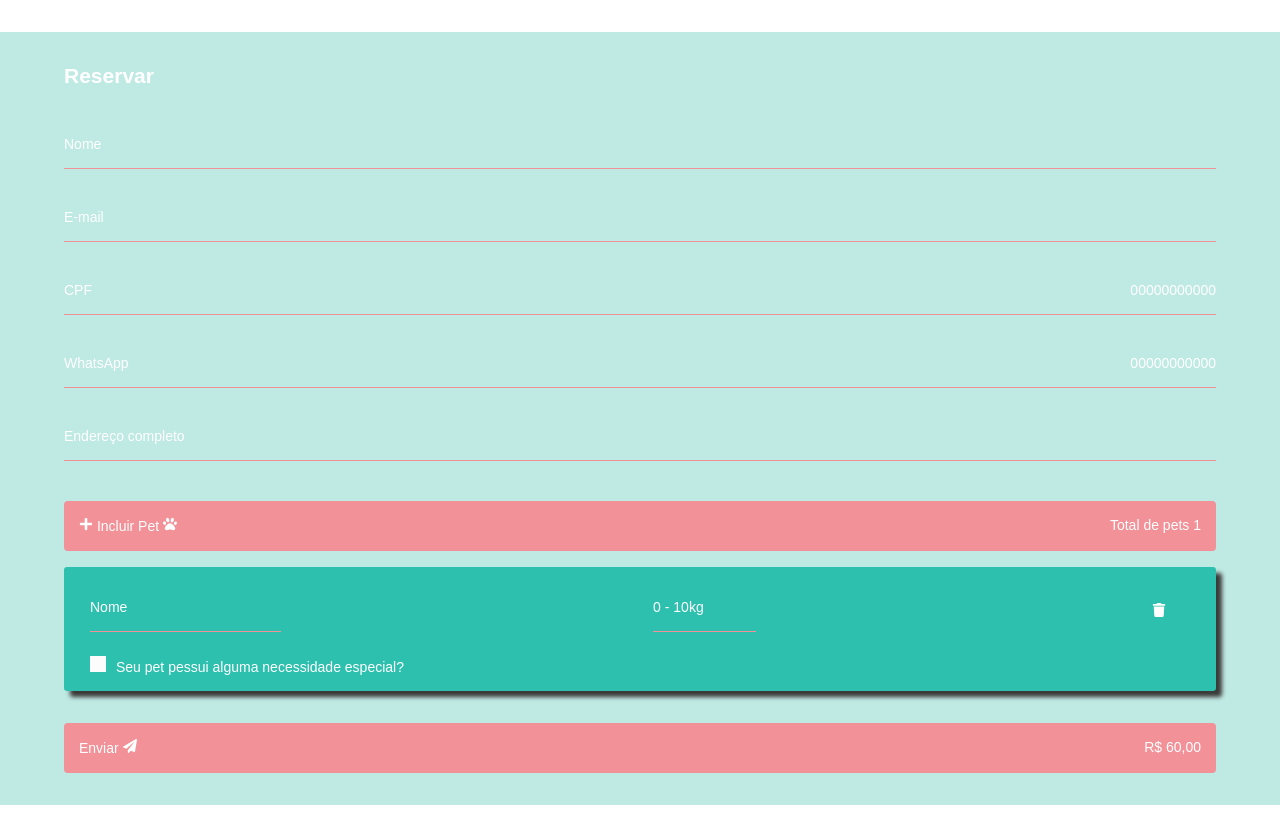
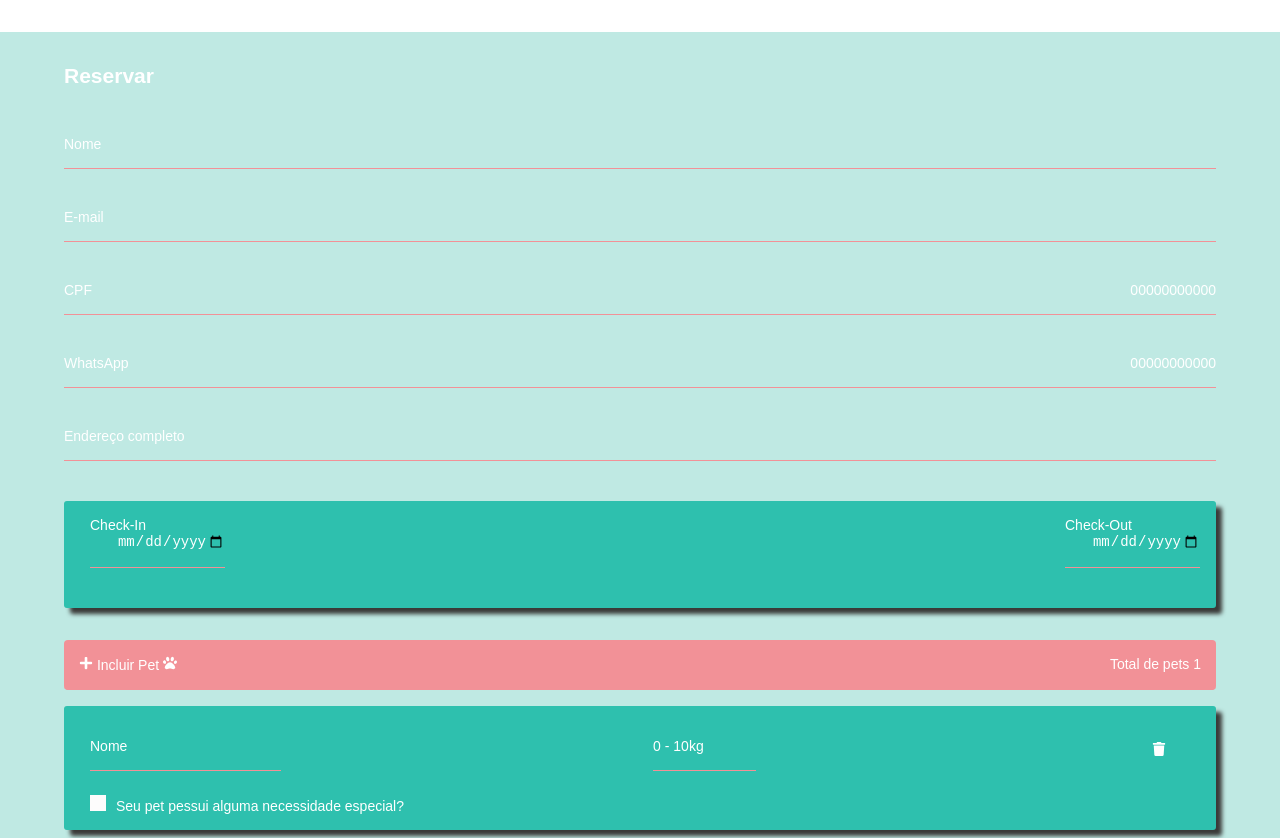
Before and after one commit to oicramkroll/uploadFileReactComponent, a React (Create React App) app: page /reserva/hotel in a window 1280 px wide. Shown: the top 838 px of the page. Built offline with nearby package versions, Linux system fonts and the light colour scheme; no server answers.

Commit message:
tratamento de datas

```diff
--- a/src/pages/reservaHotel.js
+++ b/src/pages/reservaHotel.js
@@ -75,6 +75,12 @@ option {
     background:var(--primary-color);
     font-size:20px;
 }
+input ~ span{
+    position: absolute;
+    top:0;
+    left:0;
+    color:var(--text-color);
+}
 input ~ label,
 select ~ label
 {
@@ -150,6 +156,7 @@ input[type="checkbox"]:checked{
 export default ()=>{
     const [pets,setPet] = useState([new Date().getTime()]);
     const [valorTotal,setValorTotal] = useState(60);
+    const [valueCheckIn,setValueCheckIn] = useState(new Date());
     const addPet =()=>{
         setPet([...pets,new Date().getTime()]);
         setTimeout(total, 500);
@@ -163,10 +170,19 @@ export default ()=>{
         }
         setTimeout(total, 500);
     }
+    const setCheckIn =(e)=>{
+
+    }
+    const setCheckOut =(e)=>{
+
+    }
     const total = ()=>{
-        const total = Array.from(document.querySelectorAll('.pets select')).map( (el) =>(
-            parseInt(el.value)
-        )).reduce((total,num) =>{
+        const total = Array.from(document.querySelectorAll('.pets select'))
+        .map( (el) =>{
+            const check = el.parentNode.parentNode.querySelector('input[type="checkbox"]:checked')
+            ? 20:0;
+            return parseInt(el.value)+check;
+        }).reduce((total,num) =>{
         return total + Math.round(num);
         },0);
         setValorTotal(total);
@@ -210,6 +226,19 @@ export default ()=>{
                 required />
                 <label>Endereço completo</label>
             </div>
+
+            <div className="pets">
+                <div className="input">
+                    <input type="date"
+                    required/>
+                    <span>Check-In</span>
+                </div>
+                <div className="input">
+                    <input type="date" required/>
+                    <span>Check-Out</span>
+                </div>
+            </div>
+
             <button type="button" onClick={addPet}>
                 <span>
                     <FaPlus/> Incluir Pet <FaPaw/>
@@ -241,7 +270,7 @@ export default ()=>{
                         &nbsp;<FaTrash/>&nbsp;
                     </a>
 
-                    <label className="check" htmlFor={pet}>
+                    <label className="check" onChange={total} htmlFor={pet}>
                         <input type="checkbox" id={pet}/>
                         Seu pet pessui alguma necessidade especial?
                     </label>
@@ -251,7 +280,7 @@ export default ()=>{
 
             <button type="submit">
                 <span>
-                    Enviar <FaPaperPlane/>
+                    Enviar solicitação <FaPaperPlane/>
                 </span>
                 <span className="currency">
                     {valorTotal}
```
